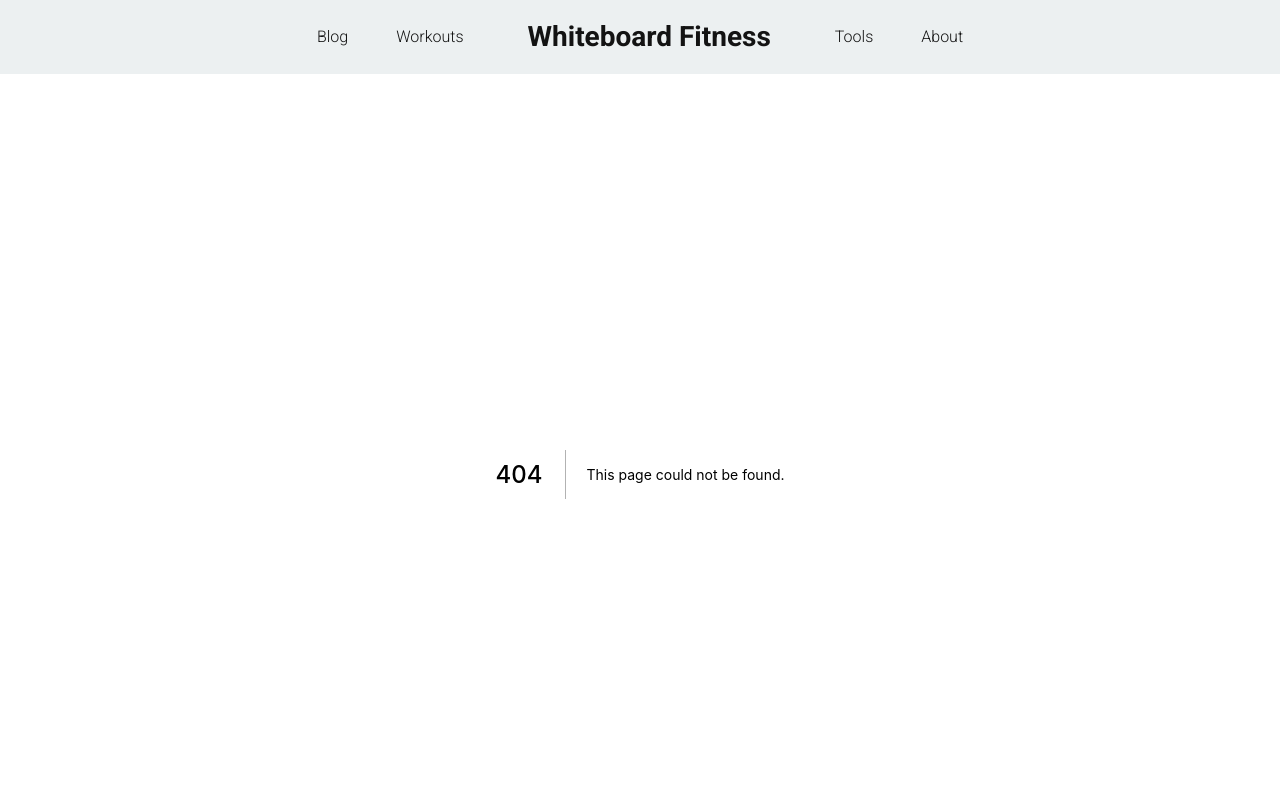
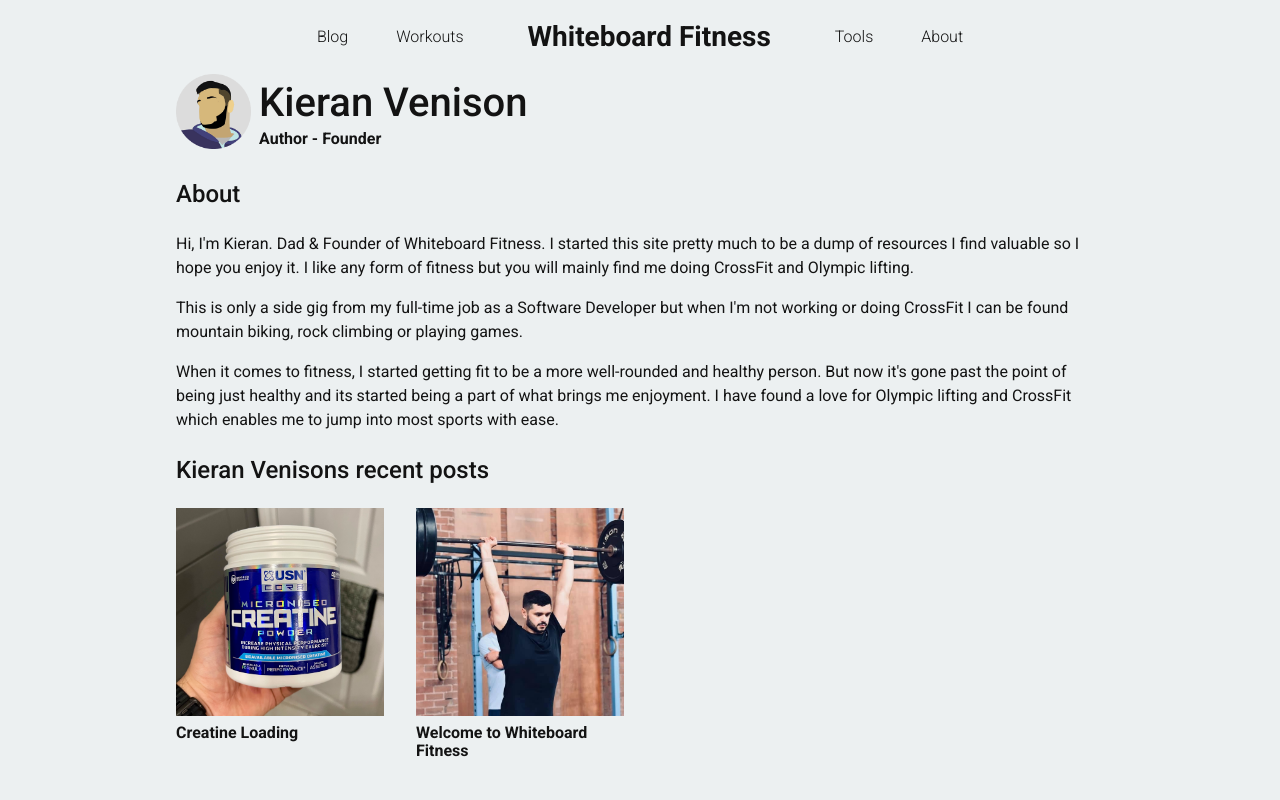
Before and after one commit to kieranmv95/WhiteboardFitness, a Next.js app: page /author/kieran-venison in a window 1280 px wide. Before the commit this address had no page. Shown: the top 800 px of the page. Built offline with nearby package versions, Linux system fonts and the light colour scheme.

Commit message:
feat: autho page and met block

```diff
--- a/pages/about.tsx
+++ b/pages/about.tsx
@@ -53,7 +53,7 @@ const About: NextPage<{ posts: PostData[] }> = ({ posts }) => {
                 <MiniBlogCard
                   key={slug}
                   title={frontmatter.title}
-                  link={`blog/${slug}`}
+                  link={`/blog/${slug}`}
                   imageSrc={frontmatter.img}
                 />
               ))}
--- /dev/null
+++ b/pages/author/kieran-venison.tsx
@@ -0,0 +1,105 @@
+import type { NextPage } from "next";
+import Image from "next/image";
+import fs from "fs";
+import Seo from "../../components/Seo";
+import img from "../../public/images/author/kieran-logo.png";
+
+import * as PageStyles from "../../styles/pages/shared";
+import * as S from "../../styles/pages/author";
+import matter from "gray-matter";
+import { PostData } from "../../types/PostData";
+import MiniBlogCard from "../../components/Blog/MiniBlogCard";
+
+const KieranVenison: NextPage<{ posts: PostData[] }> = ({ posts }) => {
+  return (
+    <>
+      <Seo
+        title="Kieran Venison"
+        description="Author page for kieran venison"
+      />
+
+      <main>
+        <PageStyles.Container>
+          <S.TitleContainer>
+            <S.AuthorImage>
+              <Image
+                src={img}
+                alt="Picture of the author"
+                width={75}
+                height={75}
+              />
+            </S.AuthorImage>
+            <S.AuthorText>
+              <S.Title>Kieran Venison</S.Title>
+              <S.Role>Author - Founder</S.Role>
+            </S.AuthorText>
+          </S.TitleContainer>
+
+          <h2>About</h2>
+
+          <p>
+            Hi, I&apos;m Kieran. Dad &amp; Founder of Whiteboard Fitness. I
+            started this site pretty much to be a dump of resources I find
+            valuable so I hope you enjoy it. I like any form of fitness but you
+            will mainly find me doing CrossFit and Olympic lifting.
+          </p>
+
+          <p>
+            This is only a side gig from my full-time job as a Software
+            Developer but when I'm not working or doing CrossFit I can be found
+            mountain biking, rock climbing or playing games.
+          </p>
+
+          <p>
+            When it comes to fitness, I started getting fit to be a more
+            well-rounded and healthy person. But now it's gone past the point of
+            being just healthy and its started being a part of what brings me
+            enjoyment. I have found a love for Olympic lifting and CrossFit
+            which enables me to jump into most sports with ease.
+          </p>
+
+          <h2>Kieran Venisons recent posts</h2>
+
+          <PageStyles.ArticlesGrid>
+            {posts.map(({ slug, frontmatter }) => (
+              <MiniBlogCard
+                key={slug}
+                title={frontmatter.title}
+                link={`/blog/${slug}`}
+                imageSrc={frontmatter.img}
+              />
+            ))}
+          </PageStyles.ArticlesGrid>
+        </PageStyles.Container>
+      </main>
+    </>
+  );
+};
+
+export async function getStaticProps() {
+  const files = fs.readdirSync("posts");
+
+  const posts = files.map((filename) => {
+    const slug = filename.replace(".md", "");
+    const readFile = fs.readFileSync(`posts/${filename}`, "utf-8");
+
+    const { data: frontmatter } = matter(readFile);
+
+    return {
+      slug,
+      frontmatter,
+    };
+  });
+
+  return {
+    props: {
+      posts: posts.filter(
+        (post) =>
+          post.frontmatter.author === "Kieran Venison" &&
+          post.frontmatter.published
+      ),
+    },
+  };
+}
+
+export default KieranVenison;
--- a/pages/blog/[slug].tsx
+++ b/pages/blog/[slug].tsx
@@ -8,6 +8,7 @@ import Seo from "../../components/Seo";
 
 import * as PageStyles from "../../styles/pages/shared";
 import * as S from "../../styles/pages/blogSlug";
+import BlogMeta from "../../components/BlogMeta";
 
 type PostPageProps = {
   frontmatter: Frontmatter;
@@ -21,6 +22,7 @@ const PostPage: NextPage<PostPageProps> = ({ frontmatter, content }) => {
       <main>
         <PageStyles.Container>
           <PageStyles.Title>{frontmatter.title}</PageStyles.Title>
+          <BlogMeta name={frontmatter.author} date={frontmatter.date} />
           <S.ImageHolder>
             <Image
               src={frontmatter.img}
--- a/pages/blog/index.tsx
+++ b/pages/blog/index.tsx
@@ -26,7 +26,7 @@ const Blog: NextPage<{ posts: PostData[]; featured: PostData }> = ({
           <FeaturedBlogCard
             title={featured.frontmatter.title}
             description={featured.frontmatter.description}
-            link={`blog/${featured.slug}`}
+            link={`/blog/${featured.slug}`}
             author={featured.frontmatter.author}
             imageSrc={featured.frontmatter.img}
           />
@@ -38,7 +38,7 @@ const Blog: NextPage<{ posts: PostData[]; featured: PostData }> = ({
               <MiniBlogCard
                 key={slug}
                 title={frontmatter.title}
-                link={`blog/${slug}`}
+                link={`/blog/${slug}`}
                 imageSrc={frontmatter.img}
                 detail={frontmatter.description}
               />
--- a/pages/index.tsx
+++ b/pages/index.tsx
@@ -21,7 +21,7 @@ const Home: NextPage<{ posts: PostData[]; featured: PostData }> = ({
           <FeaturedBlogCard
             title={featured.frontmatter.title}
             description={featured.frontmatter.description}
-            link={`blog/${featured.slug}`}
+            link={`/blog/${featured.slug}`}
             author={featured.frontmatter.author}
             imageSrc={featured.frontmatter.img}
           />
@@ -33,7 +33,7 @@ const Home: NextPage<{ posts: PostData[]; featured: PostData }> = ({
               <MiniBlogCard
                 key={slug}
                 title={frontmatter.title}
-                link={`blog/${slug}`}
+                link={`/blog/${slug}`}
                 imageSrc={frontmatter.img}
               />
             ))}
--- /dev/null
+++ b/styles/pages/author.ts
@@ -0,0 +1,32 @@
+import styled from "styled-components";
+import { device } from "../media";
+
+export const TitleContainer = styled.div`
+  display: inline-grid;
+  grid-template-columns: auto auto;
+  grid-gap: 0.5rem;
+  align-items: center;
+`;
+
+export const Title = styled.h1`
+  line-height: 1;
+  font-size: 1.7rem;
+  margin: 0;
+
+  @media ${device.tablet} {
+    font-size: 2rem;
+  }
+
+  @media ${device.desktop} {
+    line-height: 1.2;
+    font-size: 2.5rem;
+  }
+`;
+
+export const AuthorImage = styled.div``;
+
+export const Role = styled.div`
+  font-weight: ${({ theme }) => theme.font.weight.bold};
+`;
+
+export const AuthorText = styled.div``;
```
Also changed, not shown: components/BlogMeta/index.tsx (added, +34 -0 lines), components/BlogMeta/styles.ts (added, +14 -0 lines), public/images/author/kieran-logo.png (added).
